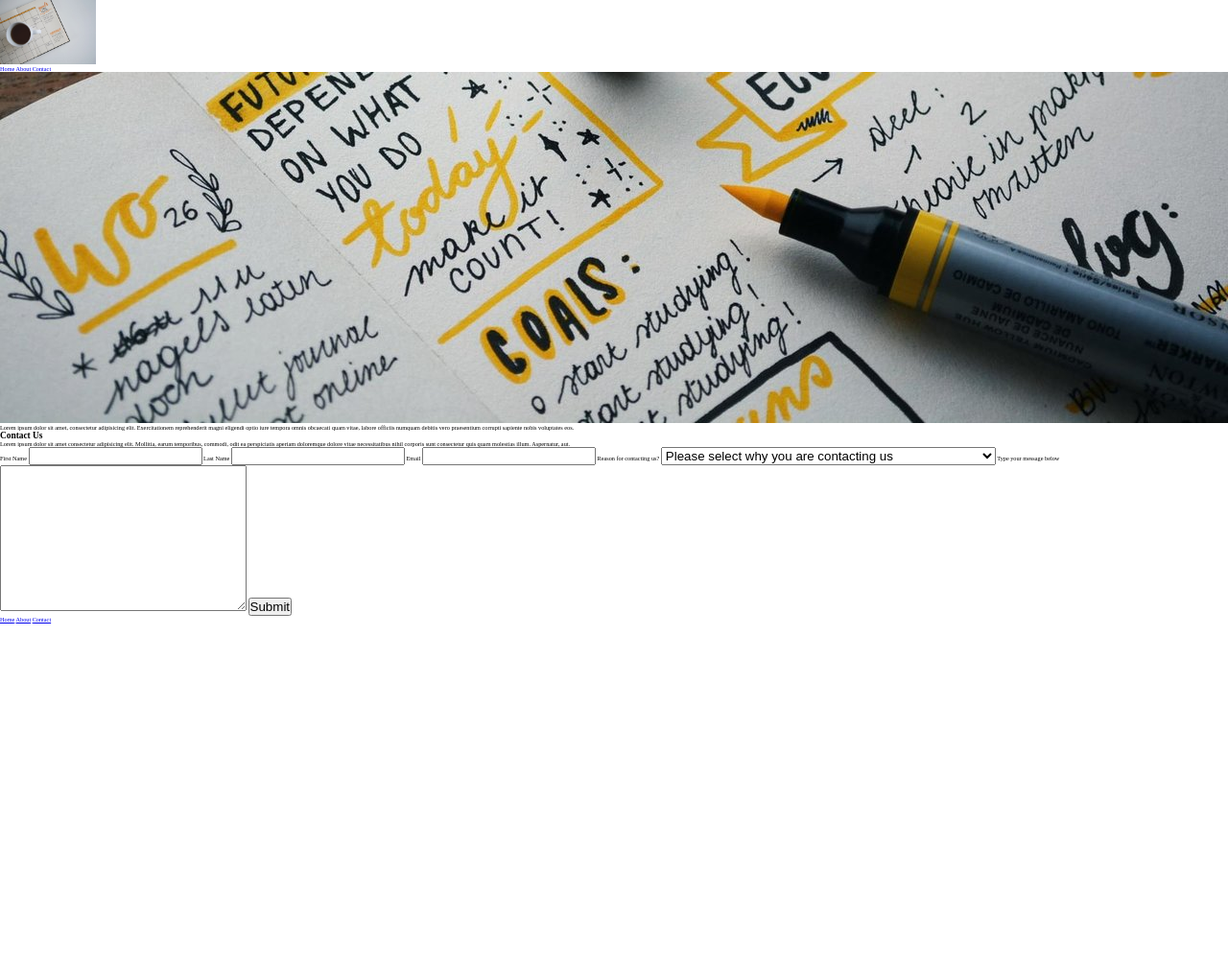
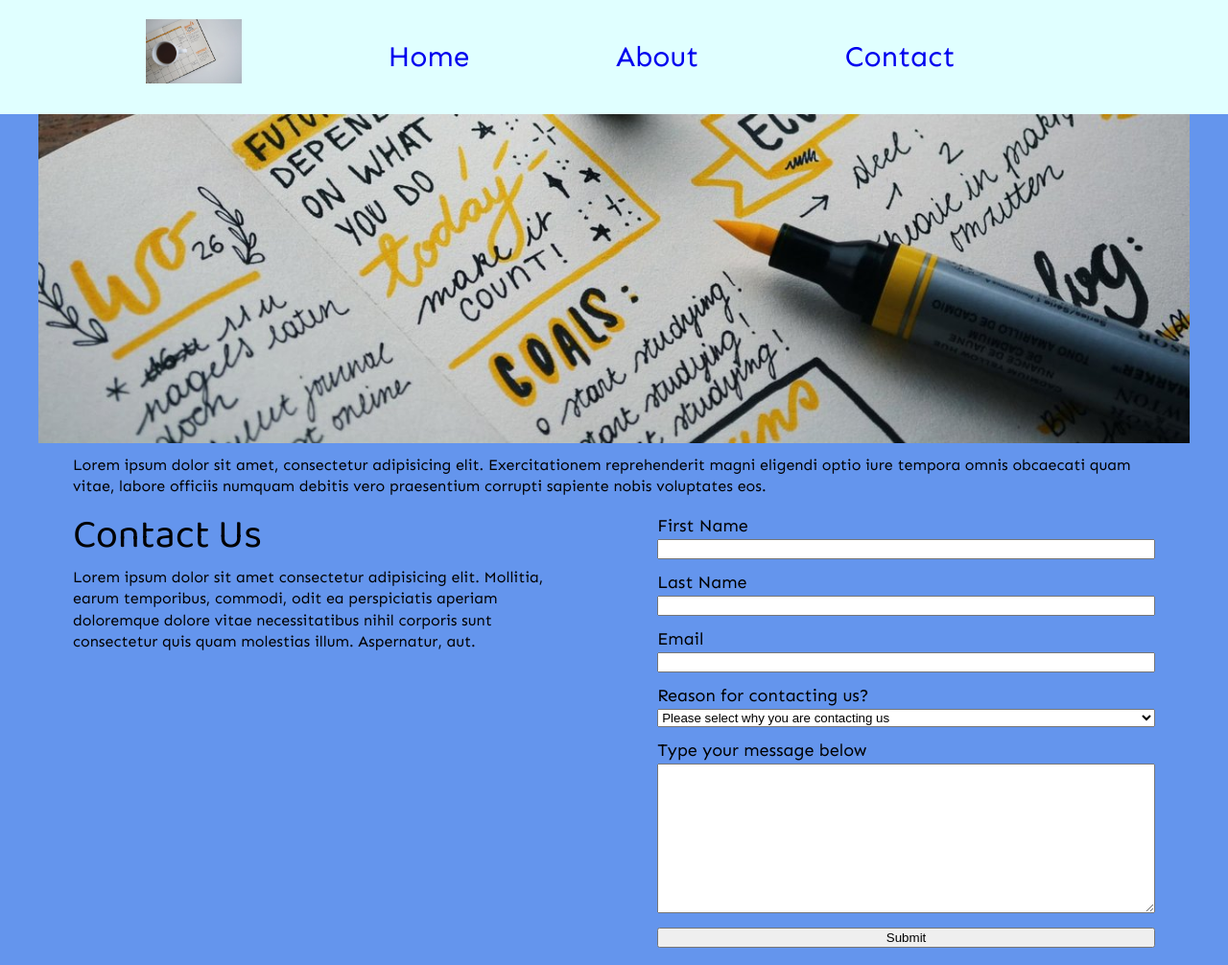
Before and after one commit to BWBC-GoalSetter/Marketing, a plain HTML site: page contact.html in a window 1280 px wide. Shown: the top 1006 px of the page at 96% size. Before the commit the page ends 800 px from the top, so only its background shows below. Drawn offline with Linux system fonts and the light colour scheme.

Commit message:
styled contact page. Headder/Footer layout

```diff
--- a/contact.html
+++ b/contact.html
@@ -1,17 +1,19 @@
 <!DOCTYPE html>
 <html lang="en">
+
 <head>
     <meta charset="UTF-8">
     <link href="https://fonts.googleapis.com/css?family=Baloo+Da+2|Sen&display=swap" rel="stylesheet">
-    <link rel="stylesheet" href="css/index.css">
+    <link rel="stylesheet" href="css/contact/index.css">
     <meta name="viewport" content="width=device-width, initial-scale=1.0">
     <title>Contact - Goal Setter
     </title>
 </head>
+
 <body>
     <div class="container contact">
 
-        <header>
+        <div class="nav">
             <div class="logo">
                 <img src="img/coffee.jpg" alt="Goal Setter Logo" width="100px">
             </div>
@@ -20,17 +22,29 @@
                 <a href="#">About</a>
                 <a href="#">Contact</a>
             </nav>
+        </div>
+        <div class="body-wrapper">
+
+            <header>
+
                 <img src="img/goals-banner.jpg" alt="Hero Image">
                 <p>
-                Lorem ipsum dolor sit amet, consectetur adipisicing elit. Exercitationem reprehenderit magni eligendi optio iure tempora omnis obcaecati quam vitae, labore officiis numquam debitis vero praesentium corrupti sapiente nobis voluptates eos.
+                    Lorem ipsum dolor sit amet, consectetur adipisicing elit. Exercitationem reprehenderit magni
+                    eligendi optio iure tempora omnis obcaecati quam vitae, labore officiis numquam debitis vero
+                    praesentium corrupti sapiente nobis voluptates eos.
                 </p>
 
             </header>
 
             <section>
-            <h2>Contact Us</h2>
-            <p>Lorem ipsum dolor sit amet consectetur adipisicing elit. Mollitia, earum temporibus, commodi, odit ea perspiciatis aperiam doloremque dolore vitae necessitatibus nihil corporis sunt consectetur quis quam molestias illum. Aspernatur, aut.</p>
+                <div class="left">
+                    <h1>Contact Us</h1>
+                    <p>Lorem ipsum dolor sit amet consectetur adipisicing elit. Mollitia, earum temporibus, commodi,
+                        odit ea perspiciatis aperiam doloremque dolore vitae necessitatibus nihil corporis sunt
+                        consectetur quis quam molestias illum. Aspernatur, aut.</p>
+                </div>
 
+                <div class="right">
                     <form action="index.html">
 
                         <label for="f-name">First Name</label>
@@ -54,18 +68,29 @@
 
                     </form>
 
+                </div>
+
+
             </section>
+        </div>
+
+
 
         <footer>
+
+
 
             <nav>
                 <a href="#">Home</a>
                 <a href="#">About</a>
                 <a href="#">Contact</a>
             </nav>
+
+            <p>Design and content createy by Gred, Ian, Liam, and Justin</p>
         </footer>
 
     </div>
 
 </body>
+
 </html>
--- a/less/contact-page.less
+++ b/less/contact-page.less
@@ -2,13 +2,37 @@
 
     input, textarea, select {
         display: block;
+        width: 100%;
+        margin-bottom: 15px;
     }
 
     label {
+        display: block;
         font-size: 1.8em;
-        margin-bottom: 20px;
+        margin-bottom: 5px;
     }
-    p {
+    p, h1, img {
         padding-bottom: 10px;
     }
+
+    section {
+        padding: 0 3%;
+       padding-bottom: 20px;
+       display: flex;
+       justify-content: space-between;
+
+
+       .left, .right {
+           width: 46%;
+       }
+    }
+
+    header {
+
+        p {
+            padding: 0 3%;
+        }
+        margin-bottom: 20px;
+
+    }
 }
--- a/less/footer.less
+++ b/less/footer.less
@@ -0,0 +1,25 @@
+footer {
+    background-color: lightcyan;
+    display: flex;
+    flex-direction: column;
+    align-items: center;
+
+    nav {
+        width: 60%;
+        margin: 0 auto;
+        display: flex;
+        justify-content: space-around;
+        padding: 10px 0;
+
+        a {
+            text-align: center;
+            text-decoration: none;
+            font-size: 1.6rem;
+        }
+    }
+
+
+    p {
+        text-align: center;
+    }
+}
--- a/less/global.less
+++ b/less/global.less
@@ -39,7 +39,13 @@
   }
 
   .container {
-    max-width: 1100px;
+    background-color: cornflowerblue;
+
+  }
+
+  .body-wrapper {
+    max-width: 1200px;
+    //background-color: white;
     width: 100%;
     margin: 0 auto;
   }
--- a/less/mixins.less
+++ b/less/mixins.less
@@ -0,0 +1 @@
+// NEW COMMENT HERE PLZ
--- a/less/navigation.less
+++ b/less/navigation.less
@@ -0,0 +1,31 @@
+.nav {
+
+    width: 100%;
+    display: flex;
+    justify-content: space-between;
+    align-items: center;
+    padding: 20px 0;
+    margin: 0 auto;
+
+    background-color: lightcyan;
+
+    @media (min-width: 1200px) {
+        justify-content: center;
+    }
+
+    .logo {
+        margin-left: 20px;
+    }
+
+   nav {
+       width: 70%;
+       display: flex;
+       justify-content: space-evenly;
+       max-width: 900px;
+
+        a {
+            font-size: 3rem;
+            text-decoration: none;
+        }
+   }
+}
```
Also changed, not shown: css/contact/index.css, css/index.css. Lines whose indentation alone changed are shown as unchanged.
